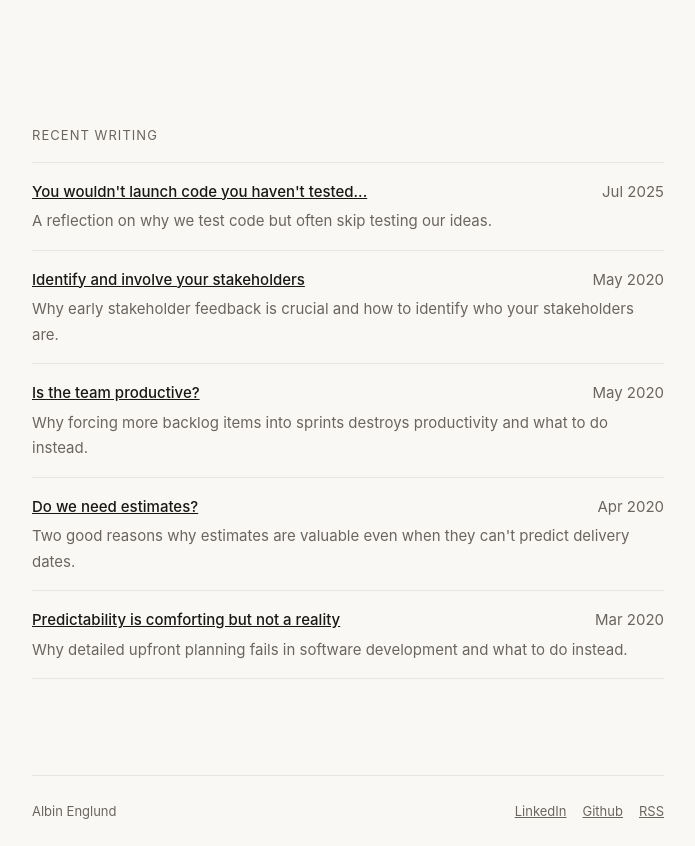
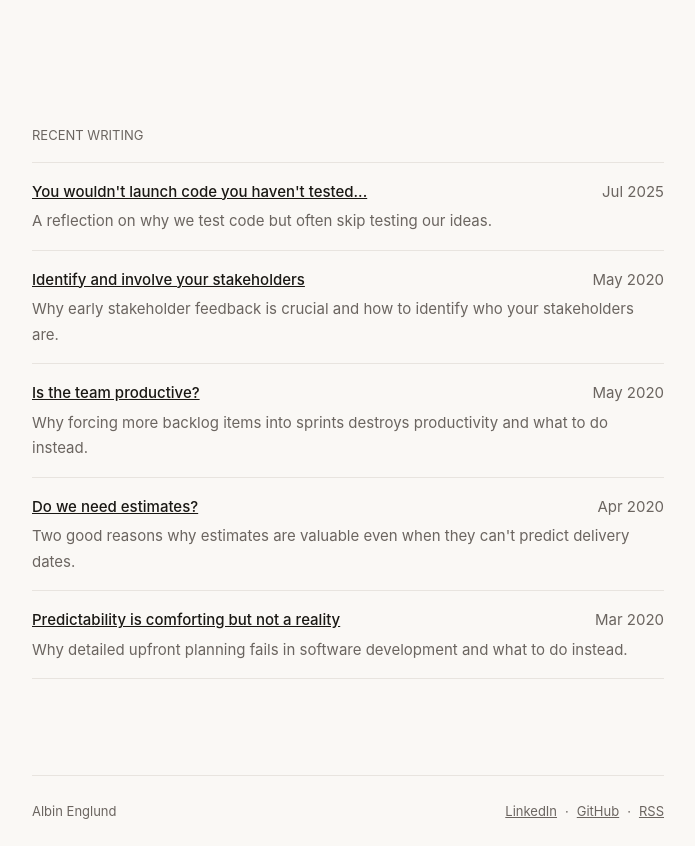
Before and after one commit to aenglund/aenglund.github.io, a Jekyll site: the page built from index.html, in a window 1280 px wide, cut to the strip 295-1141 px from the top of the page. Shown: the whole strip, without its empty margins (292-987 px from the left). Built offline with Jekyll 4.4.1, drawn with Linux system fonts in a browser that asks for light colours; the list of posts is cut into pages by our own code.

Commit message:
Updated some visuals in footer and heading

```diff
--- a/_includes/footer.html
+++ b/_includes/footer.html
@@ -2,7 +2,7 @@
   <span class="site-footer__name">{{ site.author.name }}</span>
   <div class="site-footer__links">
     {% if site.author.linkedin != "" %}<a href="{{ site.author.linkedin }}" class="site-footer__link">LinkedIn</a>{% endif %}
-    {% if site.author.github != "" %}<a href="{{ site.author.github }}" class="site-footer__link">Github</a>{% endif %}
-    {% if site.author.rss != "" %}<a href="{{ site.author.rss }}" class="site-footer__link">RSS</a>{% endif %}
+    {% if site.author.github != "" %}<span class="site-footer__sep">&middot;</span><a href="{{ site.author.github }}" class="site-footer__link">GitHub</a>{% endif %}
+    {% if site.author.rss != "" %}<span class="site-footer__sep">&middot;</span><a href="{{ site.author.rss }}" class="site-footer__link">RSS</a>{% endif %}
   </div>
 </footer>
--- a/_includes/nav.html
+++ b/_includes/nav.html
@@ -1,5 +1,5 @@
 <nav class="site-nav">
-  <a href="{{ '/' | relative_url }}" class="site-nav__name{% if page.url == '/' %} site-nav__link--active{% endif %}">{{ site.author.name }}</a>
+  <a href="{{ '/' | relative_url }}" class="site-nav__name">{{ site.author.name }}</a>
   <div class="site-nav__links">
     <a href="{{ '/' | relative_url }}" class="site-nav__link{% if page.url == '/' %} site-nav__link--active{% endif %}">Home</a>
     <a href="{{ '/writing/' | relative_url }}" class="site-nav__link{% if page.url contains '/writing' %} site-nav__link--active{% endif %}">Writing</a>
--- a/assets/css/style.css
+++ b/assets/css/style.css
@@ -3,27 +3,48 @@
    ============================================================ */
 
 :root {
-  --color-bg: #faf8f5;
-  --color-text: #1a1814;
-  --color-muted: #6b6560;
-  --color-border: #e8e4df;
-  --color-code-bg: #f0ede8;
+  /* --- Color --- */
+  --color-bg:         #faf8f5;
+  --color-text:       #1a1814;
+  --color-text-muted: #6b6560;
+  --color-border:     #e8e4df;
+  --color-code-bg:    #f0ede8;
 
-  --font-sans: -apple-system, BlinkMacSystemFont, 'Segoe UI', sans-serif;
+  /* --- Typography: Stacks --- */
+  --font-body: -apple-system, BlinkMacSystemFont, 'Segoe UI', sans-serif;
   --font-mono: ui-monospace, 'SFMono-Regular', Menlo, monospace;
 
-  --size-xs: 13px;
-  --size-sm: 15px;
-  --size-base: 18px;
-  --size-lg: 22px;
-  --size-xl: 28px;
-  --size-2xl: 36px;
+  /* --- Typography: Size Scale --- */
+  --text-xs:   13px;
+  --text-sm:   15px;
+  --text-base: 18px;
+  --text-lg:   22px;
+  --text-xl:   28px;
+  --text-2xl:  36px;
 
-  --leading-body: 1.7;
+  /* --- Typography: Line Height --- */
+  --leading-body:    1.7;
   --leading-heading: 1.3;
 
+  /* --- Typography: Weights --- */
+  --weight-normal: 400;
+  --weight-medium: 500;
+
+  /* --- Typography: Measure --- */
   --measure: 65ch;
-  --max-width: 680px;
+
+  /* --- Layout --- */
+  --content-max-width: 680px;
+  --page-padding:      1.5rem;
+
+  /* --- Spacing Scale --- */
+  --space-1:  4px;
+  --space-2:  8px;
+  --space-3: 16px;
+  --space-4: 24px;
+  --space-5: 40px;
+  --space-6: 64px;
+  --space-7: 96px;
 }
 
 /* ============================================================
@@ -43,10 +64,10 @@
 body {
   background-color: var(--color-bg);
   color: var(--color-text);
-  font-family: var(--font-sans);
-  font-size: var(--size-base);
+  font-family: var(--font-body);
+  font-size: var(--text-base);
   line-height: var(--leading-body);
-  font-weight: 400;
+  font-weight: var(--weight-normal);
   -webkit-font-smoothing: antialiased;
 }
 
@@ -60,13 +81,13 @@ a:hover {
 }
 
 h1, h2, h3, h4, h5, h6 {
-  font-weight: 500;
+  font-weight: var(--weight-medium);
   line-height: var(--leading-heading);
 }
 
-h1 { font-size: var(--size-2xl); }
-h2 { font-size: var(--size-xl); }
-h3 { font-size: var(--size-lg); }
+h1 { font-size: var(--text-2xl); }
+h2 { font-size: var(--text-xl); }
+h3 { font-size: var(--text-lg); }
 
 hr {
   border: none;
@@ -78,13 +99,13 @@ hr {
    ============================================================ */
 
 .site-wrapper {
-  max-width: var(--max-width);
+  max-width: var(--content-max-width);
   margin: 0 auto;
-  padding: 0 1.5rem;
+  padding: 0 var(--page-padding);
 }
 
 .site-main {
-  padding-bottom: 96px;
+  padding-bottom: var(--space-7);
 }
 
 /* ============================================================
@@ -95,13 +116,13 @@ hr {
   display: flex;
   justify-content: space-between;
   align-items: baseline;
-  padding: 24px 0;
+  padding: var(--space-4) 0;
   border-bottom: 1px solid var(--color-border);
-  font-size: var(--size-sm);
+  font-size: var(--text-sm);
 }
 
 .site-nav__name {
-  font-weight: 500;
+  font-weight: var(--weight-medium);
   text-decoration: none;
 }
 
@@ -111,7 +132,7 @@ hr {
 
 .site-nav__links {
   display: flex;
-  gap: 24px;
+  gap: var(--space-4);
 }
 
 .site-nav__link {
@@ -133,7 +154,7 @@ hr {
 }
 
 .post-list__item {
-  padding: 16px 0;
+  padding: var(--space-3) 0;
   border-bottom: 1px solid var(--color-border);
 }
 
@@ -141,27 +162,27 @@ hr {
   display: flex;
   justify-content: space-between;
   align-items: baseline;
-  gap: 16px;
+  gap: var(--space-3);
 }
 
 .post-list__title {
-  font-size: var(--size-sm);
-  font-weight: 500;
+  font-size: var(--text-sm);
+  font-weight: var(--weight-medium);
   text-decoration: underline;
   color: var(--color-text);
 }
 
 .post-list__date {
-  font-size: var(--size-sm);
-  color: var(--color-muted);
+  font-size: var(--text-sm);
+  color: var(--color-text-muted);
   white-space: nowrap;
   flex-shrink: 0;
 }
 
 .post-list__description {
-  font-size: var(--size-sm);
-  color: var(--color-muted);
-  margin-top: 4px;
+  font-size: var(--text-sm);
+  color: var(--color-text-muted);
+  margin-top: var(--space-1);
 }
 
 /* ============================================================
@@ -169,8 +190,8 @@ hr {
    ============================================================ */
 
 .home-hero {
-  padding-top: 96px;
-  padding-bottom: 64px;
+  padding-top: var(--space-7);
+  padding-bottom: var(--space-6);
 }
 
 .home-hero__top {
@@ -188,15 +209,15 @@ hr {
 }
 
 .home-hero__title {
-  font-size: var(--size-2xl);
-  font-weight: 500;
+  font-size: var(--text-2xl);
+  font-weight: var(--weight-medium);
   line-height: var(--leading-heading);
 }
 
 .home-hero__tagline {
-  font-size: var(--size-sm);
-  color: var(--color-muted);
-  margin-top: 4px;
+  font-size: var(--text-sm);
+  color: var(--color-text-muted);
+  margin-top: var(--space-1);
 }
 
 .home-hero__bio {
@@ -205,21 +226,20 @@ hr {
 }
 
 .home-hero__areas {
-  font-size: var(--size-sm);
-  color: var(--color-muted);
+  font-size: var(--text-sm);
+  color: var(--color-text-muted);
   margin-top: 12px;
 }
 
 .home-section {
-  margin-top: 64px;
+  margin-top: var(--space-6);
 }
 
 .home-section__label {
-  font-size: var(--size-xs);
+  font-size: var(--text-xs);
   text-transform: uppercase;
-  color: var(--color-muted);
-  letter-spacing: 0.08em;
-  margin-bottom: 16px;
+  color: var(--color-text-muted);
+  margin-bottom: var(--space-3);
 }
 
 /* ============================================================
@@ -227,13 +247,13 @@ hr {
    ============================================================ */
 
 .writing-header {
-  padding-top: 96px;
-  padding-bottom: 40px;
+  padding-top: var(--space-7);
+  padding-bottom: var(--space-5);
 }
 
 .writing-header__title {
-  font-size: var(--size-2xl);
-  font-weight: 500;
+  font-size: var(--text-2xl);
+  font-weight: var(--weight-medium);
 }
 
 /* ============================================================
@@ -242,11 +262,11 @@ hr {
 
 .post__back {
   display: inline-block;
-  font-size: var(--size-sm);
-  color: var(--color-muted);
+  font-size: var(--text-sm);
+  color: var(--color-text-muted);
   text-decoration: none;
-  margin-top: 24px;
-  margin-bottom: 40px;
+  margin-top: var(--space-4);
+  margin-bottom: var(--space-5);
 }
 
 .post__back:hover {
@@ -254,32 +274,31 @@ hr {
 }
 
 .post__header {
-  margin-bottom: 24px;
+  margin-bottom: var(--space-4);
 }
 
 .post__kicker {
-  font-size: var(--size-xs);
+  font-size: var(--text-xs);
   text-transform: uppercase;
-  color: var(--color-muted);
-  letter-spacing: 0.08em;
+  color: var(--color-text-muted);
   margin-bottom: 12px;
 }
 
 .post__title {
-  font-size: var(--size-2xl);
-  font-weight: 500;
+  font-size: var(--text-2xl);
+  font-weight: var(--weight-medium);
   line-height: var(--leading-heading);
   max-width: 520px;
 }
 
 .post__byline {
-  font-size: var(--size-xs);
-  color: var(--color-muted);
+  font-size: var(--text-xs);
+  color: var(--color-text-muted);
   margin-top: 12px;
 }
 
 .post__divider {
-  margin-bottom: 40px;
+  margin-bottom: var(--space-5);
 }
 
 .post__body {
@@ -291,8 +310,8 @@ hr {
 }
 
 .post__body h2 {
-  margin-top: 40px;
-  margin-bottom: 16px;
+  margin-top: var(--space-5);
+  margin-bottom: var(--space-3);
 }
 
 .post__body h3 {
@@ -307,28 +326,28 @@ hr {
 }
 
 .post__body li {
-  margin-bottom: 8px;
+  margin-bottom: var(--space-2);
 }
 
 .post__body blockquote {
   border-left: 2px solid var(--color-border);
-  padding-left: 24px;
+  padding-left: var(--space-4);
   margin: 28px 0;
   font-style: italic;
-  font-size: var(--size-lg);
+  font-size: var(--text-lg);
   color: var(--color-text);
 }
 
 .post__body code {
   font-family: var(--font-mono);
-  font-size: var(--size-sm);
+  font-size: var(--text-sm);
   background-color: var(--color-code-bg);
   padding: 2px 5px;
 }
 
 .post__body pre {
   background-color: var(--color-code-bg);
-  padding: 16px;
+  padding: var(--space-3);
   overflow-x: auto;
   margin-bottom: 20px;
 }
@@ -336,7 +355,7 @@ hr {
 .post__body pre code {
   background: none;
   padding: 0;
-  font-size: var(--size-sm);
+  font-size: var(--text-sm);
 }
 
 .post__body img {
@@ -354,17 +373,23 @@ hr {
   display: flex;
   justify-content: space-between;
   align-items: baseline;
-  padding: 24px 0;
+  padding: var(--space-4) 0;
   border-top: 1px solid var(--color-border);
-  font-size: var(--size-xs);
-  color: var(--color-muted);
+  font-size: var(--text-xs);
+  color: var(--color-text-muted);
 }
 
 .site-footer__links {
   display: flex;
-  gap: 16px;
+  align-items: baseline;
+  gap: var(--space-2);
 }
 
 .site-footer__link {
-  color: var(--color-muted);
+  color: var(--color-text-muted);
 }
+
+.site-footer__sep {
+  color: var(--color-text-muted);
+  user-select: none;
+}
```
